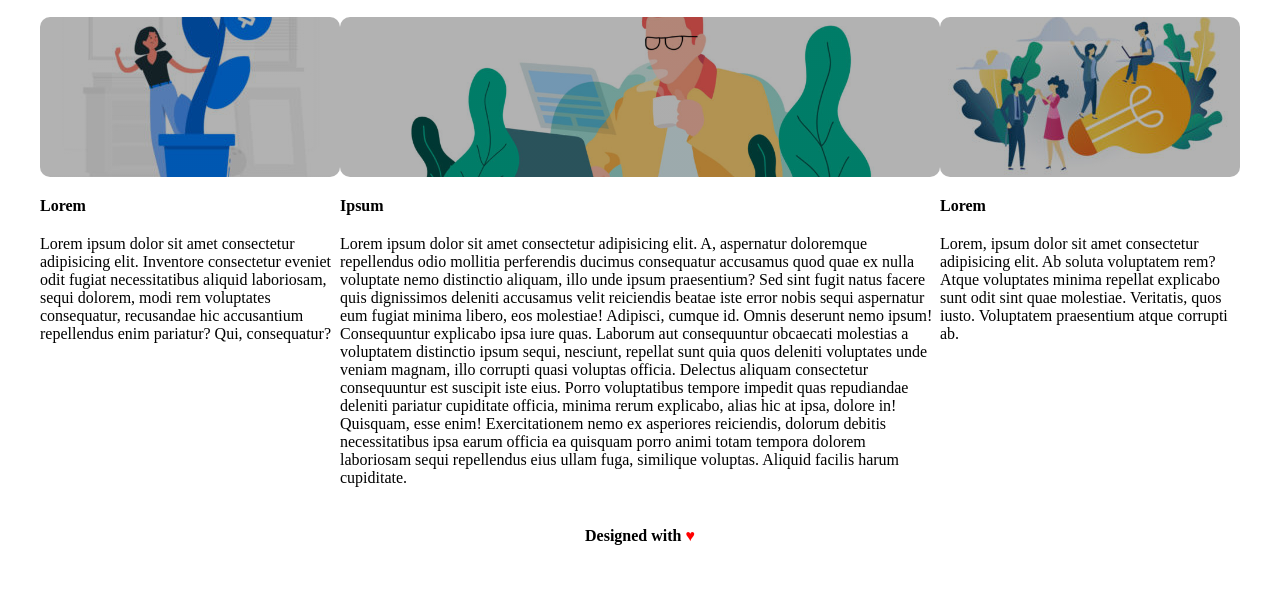
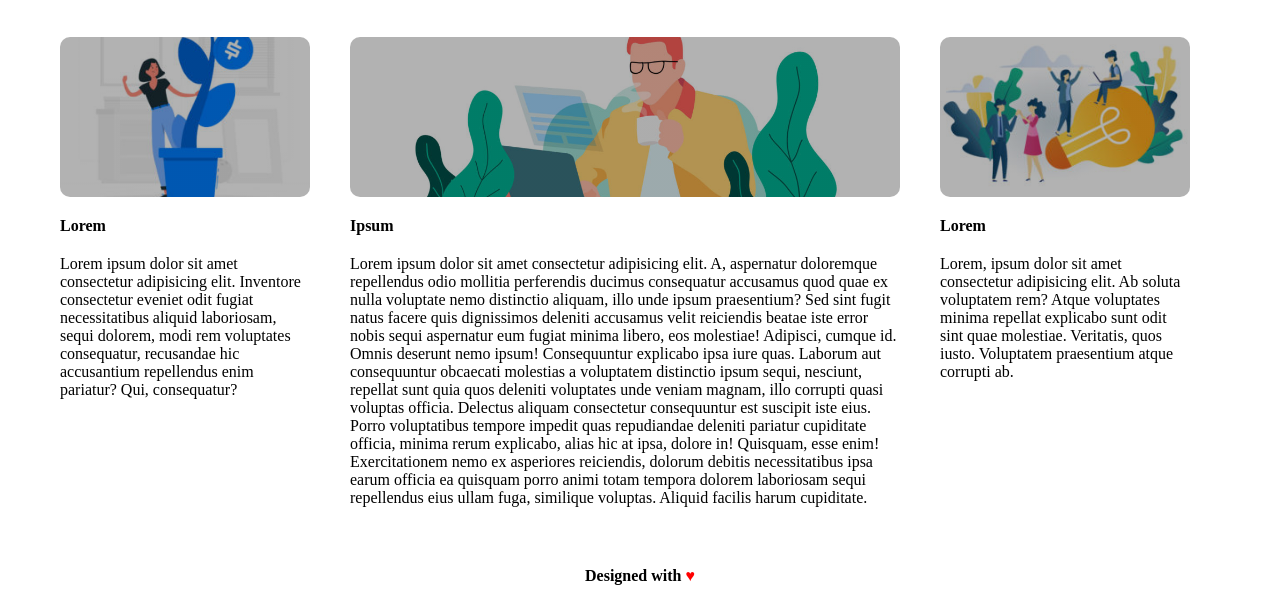
Before and after one commit to niculas1989/htmlcss-wp, a plain HTML site: page index.html in a window 1280 px wide. Shown: the part 694-1299 px from the top of the page. Before the commit the page ends 1259 px from the top, so only its background shows below. Drawn offline with Linux system fonts and the light colour scheme.

Commit message:
add css changes for margin in main

```diff
--- a/css/style.css
+++ b/css/style.css
@@ -69,7 +69,6 @@ color: white;
     position: absolute;
     bottom: 20px;
     left: 20px;
-
 }
 
 
@@ -86,14 +85,14 @@ color: white;
 
 .w25 {
     float: left;
-    width: 25%;
-    /* height: 400px; */
+    width: calc(25% - 10px);
+    padding:20px;
 }
 
 .w50 {
     float: left;
-    width: 50%;
-    /* height: 400px; */
+    width: calc(50% - 10px);
+    padding:20px;
 }
 
 .img-sidebar {
```
